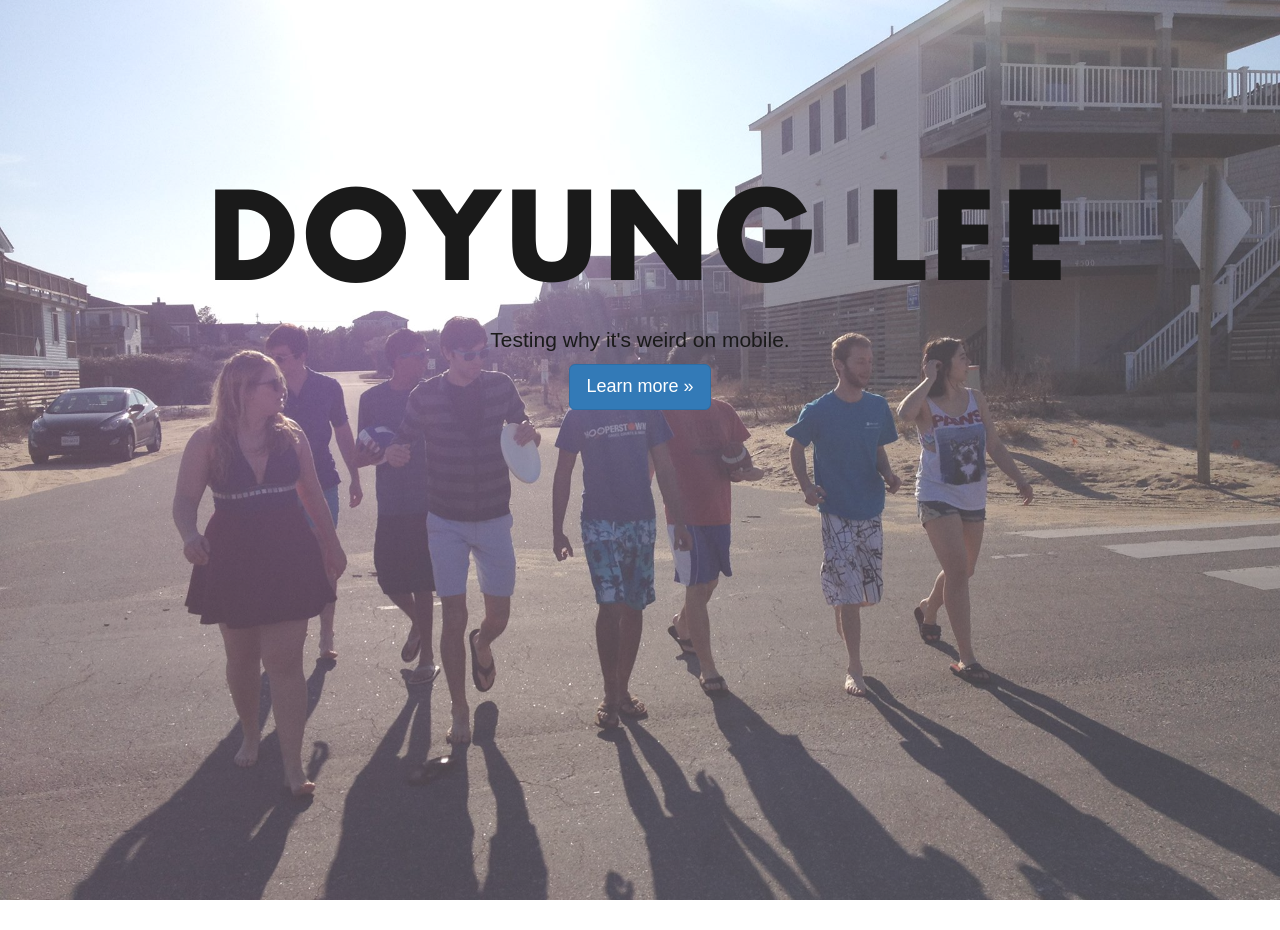
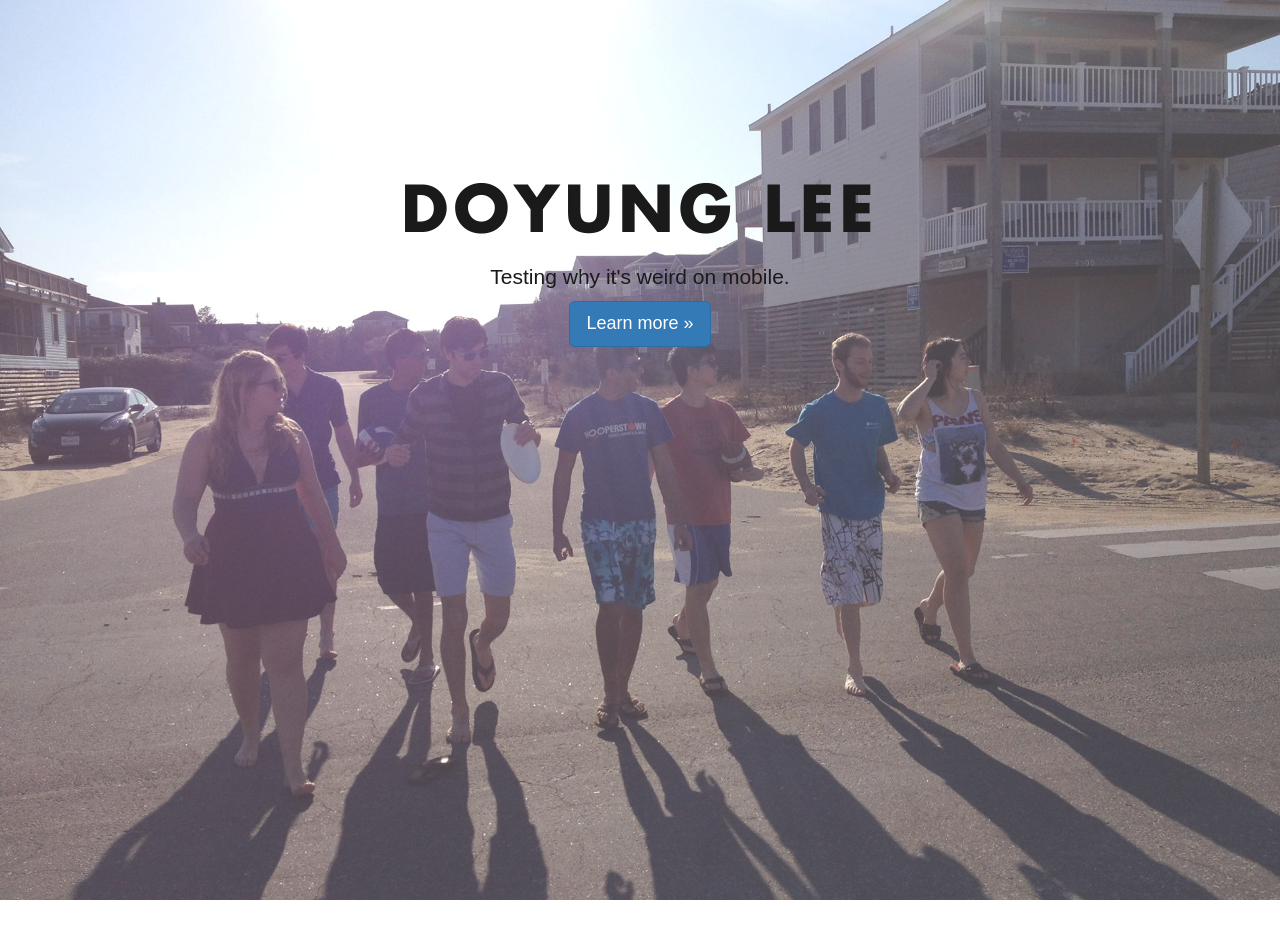
Before and after one commit to doyunglee/doyunglee.github.io, a Jekyll site: the page index.html, which Jekyll copies as it is, in a window 1280 px wide. Built offline with Jekyll 4.4.1, drawn with Linux system fonts in a browser that asks for light colours; nearby versions of some CDN libraries.

Commit message:
murr font issues

```diff
--- a/css/main.css
+++ b/css/main.css
@@ -20,11 +20,9 @@ body {
 
 .hithere h1{
    font-family: "Futura Koyu";
-   font-size: 120px;
    letter-spacing: 5px;
    padding: 10px 0px;
    text-align: center;
-   top: 0; left: 0; bottom: 0; right: 0;
 }
 
 @font-face {
```
